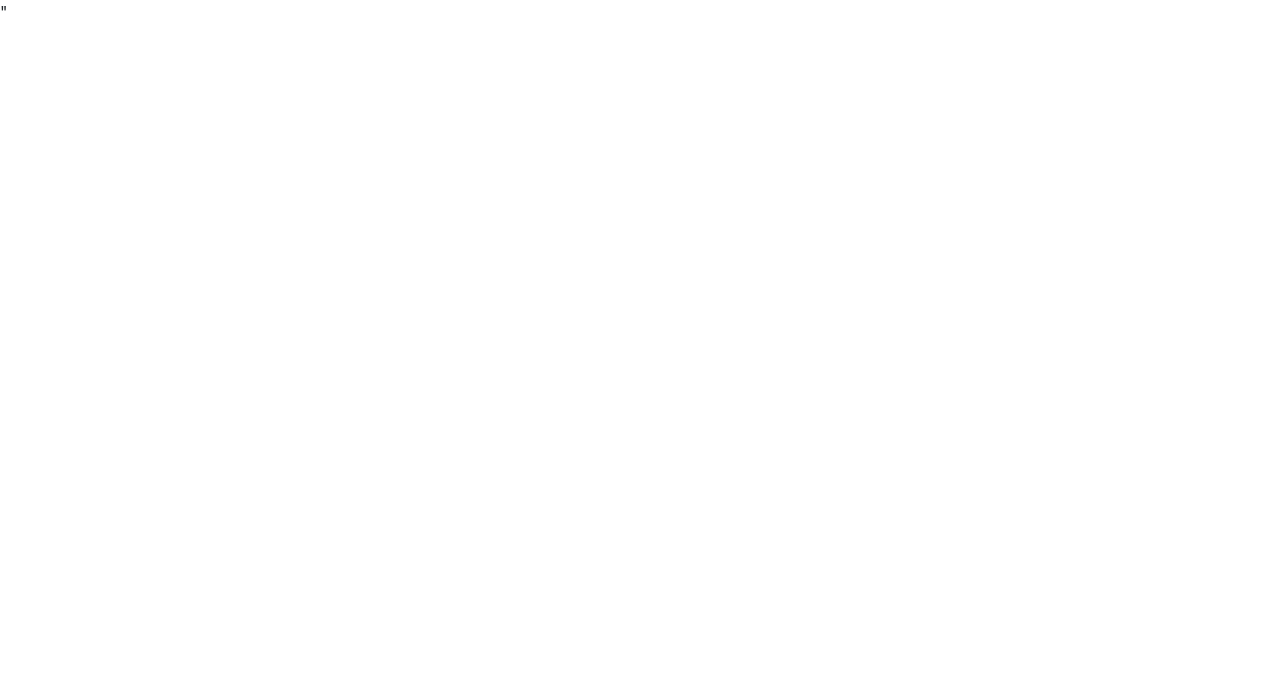
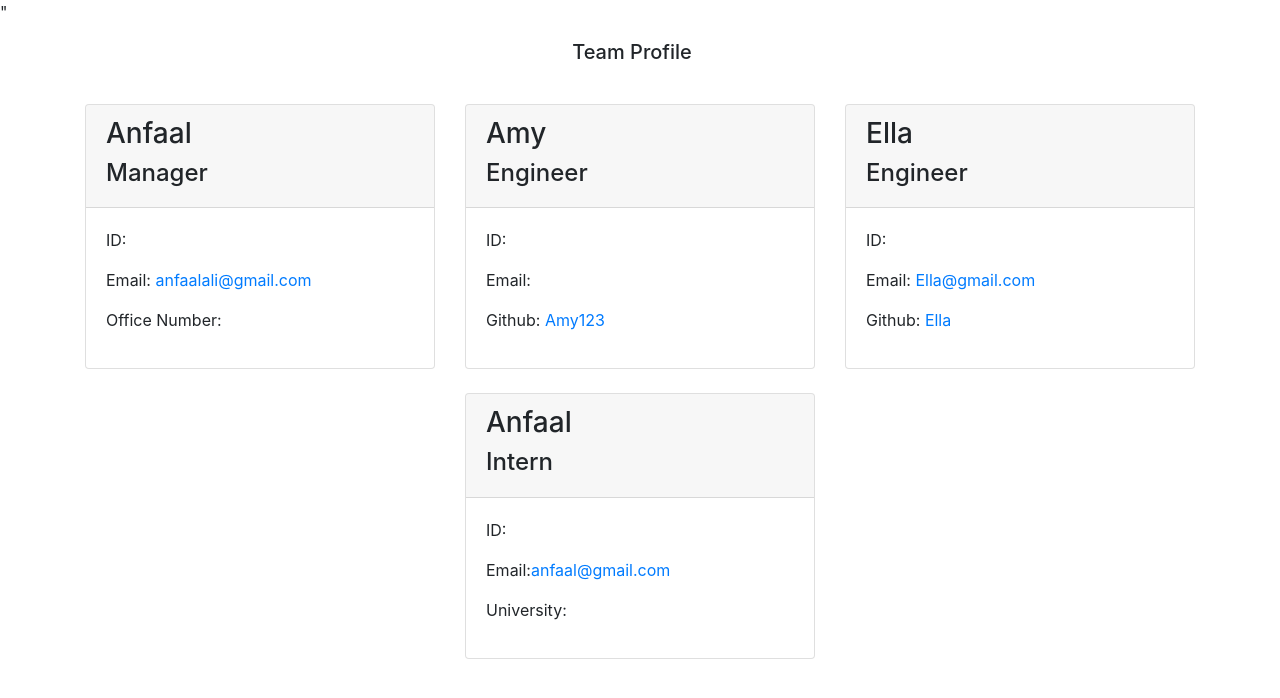
Before and after one commit to aali9/Team-Profile-Generator, a website: page dist/index.html in a window 1280 px wide. Drawn offline with nearby package versions, Linux system fonts and the light colour scheme.

Commit message:
changes to html

```diff
--- a/dist/index.html
+++ b/dist/index.html
@@ -10,5 +10,89 @@
 <link href="https://fonts.googleapis.com/icon?family=Material+Icons" rel="stylesheet">
 <link rel="stylesheet" href="style.css">"
  </head>
+<body>
+    <header>
+        <nav class="navbar" id="navbar">
+            <span class="navbar-brand mb-0 h1 w-100 text-center" id="navbar-text">Team Profile</span>
+        </nav>
+    </header>
+    <main>
+        <div class="container">
+            <div class="row justify-content-center" id="team-cards">
 
+ <!--Employee Cards-->
+  <div class="col-4 mt-4">
+  <div class="card h-100">
+  <div class="card-header">
+              <h3>Anfaal</h3>
+              <h4>Manager</h4>
+          </div>
+          <div class="card-body">
+            <p class="id">ID:</p>
+            <p class="email">Email: <a href="mailto:anfaalali@gmail.com">anfaalali@gmail.com</a></p>
+            <p class="office">Office Number: </p>
+            </div>
+
+            </div>
+            </div>
+
+            <div class="col-4 mt-4">
+            <div class="card h-100">
+            <div class="card-header">
+            <h3>Amy</h3>
+            <h4>Engineer</h4>
+            </div>
+
+            <div class="card-body">
+            <p class="id">ID: </p>
+            <p class="email">Email: <a href="mailto:Amy123my123@gmail.com"></a></p>
+            <p class="github">Github: <a href="https://github.com/Amy123">Amy123</a></p>
+            </div>
+
+            </div>
+            </div>
+
+
+            <div class="col-4 mt-4">
+            <div class="card h-100">
+            <div class="card-header">
+            <h3>Ella</h3>
+            <h4>Engineer</h4>
+            </div>
+
+            <div class="card-body">
+            <p class="id">ID: </p>
+            <p class="email">Email: <a href="mailto:ELla@gmail.com">Ella@gmail.com</a></p>
+            <p class="github">Github: <a href="https://github.com">Ella</a></p>
+            </div>
+
+            </div>
+            </div>
+
+            <div class="col-4 mt-4">
+            <div class="card h-100">
+            <div class="card-header">
+            <h3>Anfaal</h3>
+            <h4>Intern</h4>
+            </div>
+
+            <div class="card-body">
+            <p class="id">ID:</p>
+            <p class="email">Email:<a href="mailto:anfaal@gmail.com">anfaal@gmail.com</a></p>
+            <p class="University">University: </p>
+            </div>
+            </div>
+            </div>
+
+            </div>
+            </div>
+            </main>
+
+      </body>
+    <script src="https://code.jquery.com/jquery-3.5.1.slim.min.js" integrity="sha384-DfXdz2htPH0lsSSs5nCTpuj/zy4C+OGpamoFVy38MVBnE+IbbVYUew+OrCXaRkfj" crossorigin="anonymous"></script>
+    <script src="https://cdn.jsdelivr.net/npm/popper.js@1.16.0/dist/umd/popper.min.js" integrity="sha384-Q6E9RHvbIyZFJoft+2mJbHaEWldlvI9IOYy5n3zV9zzTtmI3UksdQRVvoxMfooAo" crossorigin="anonymous"></script>
+  <script src="https://stackpath.bootstrapcdn.com/bootstrap/4.5.0/js/bootstrap.min.js" integrity="sha384-OgVRvuATP1z7JjHLkuOU7Xw704+h835Lr+6QL9UvYjZE3Ipu6Tp75j7Bh/kR0JKI" crossorigin="anonymous"></script>
+     </html>
+
+</body>
 </html>
```
